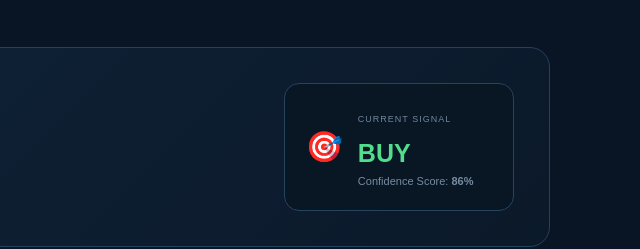
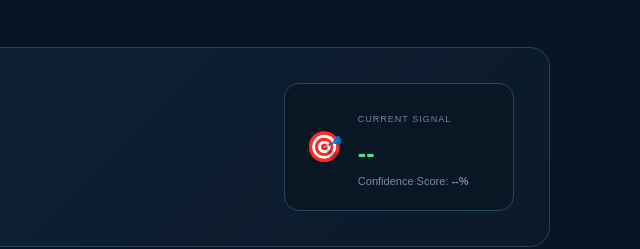
Before and after one commit to NIMISH-AI10/AI-STOCK-MARKET-ANALYSER, a plain HTML site: page index1.html in a window 1280 px wide. Shown: the part 3380-3629 px from the top of the page, 640-1280 px from the left. Drawn offline with nearby package versions, Linux system fonts and the light colour scheme.

Commit message:
Update index1.html

```diff
--- a/index1.html
+++ b/index1.html
@@ -2,7 +2,9 @@
 <html lang="en">
 
 <head>
-     <!-- ================= GOOGLE ANALYTICS ================= -->
+
+    <!-- ================= GOOGLE ANALYTICS ================= -->
+
     <script async src="https://www.googletagmanager.com/gtag/js?id=G-E470XWE0CX"></script>
 
     <script>
@@ -17,8 +19,8 @@
         gtag('config', 'G-E470XWE0CX');
     </script>
 
-<!-- ================= WEBSITE META ================= -->
 
+    <!-- ================= WEBSITE META ================= -->
 
     <meta charset="UTF-8">
 
@@ -780,13 +782,15 @@
                     CURRENT SIGNAL
                 </span>
 
-                <strong class="buy">
-                    BUY
+                <!-- UPDATED: NOW DYNAMIC -->
+
+                <strong id="decisionSignal" class="buy">
+                    --
                 </strong>
 
                 <p>
                     Confidence Score:
-                    <b>86%</b>
+                    <b id="decisionConfidence">--%</b>
                 </p>
 
             </div>
```
